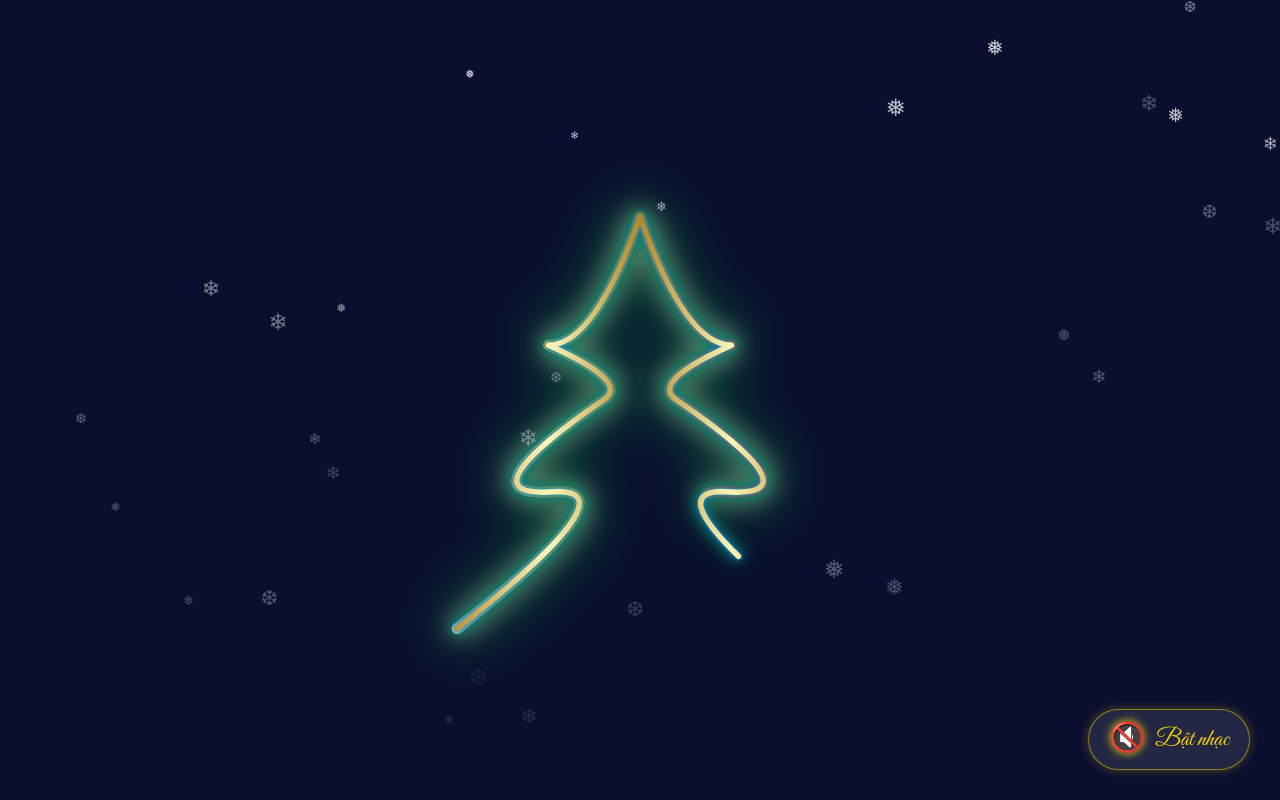
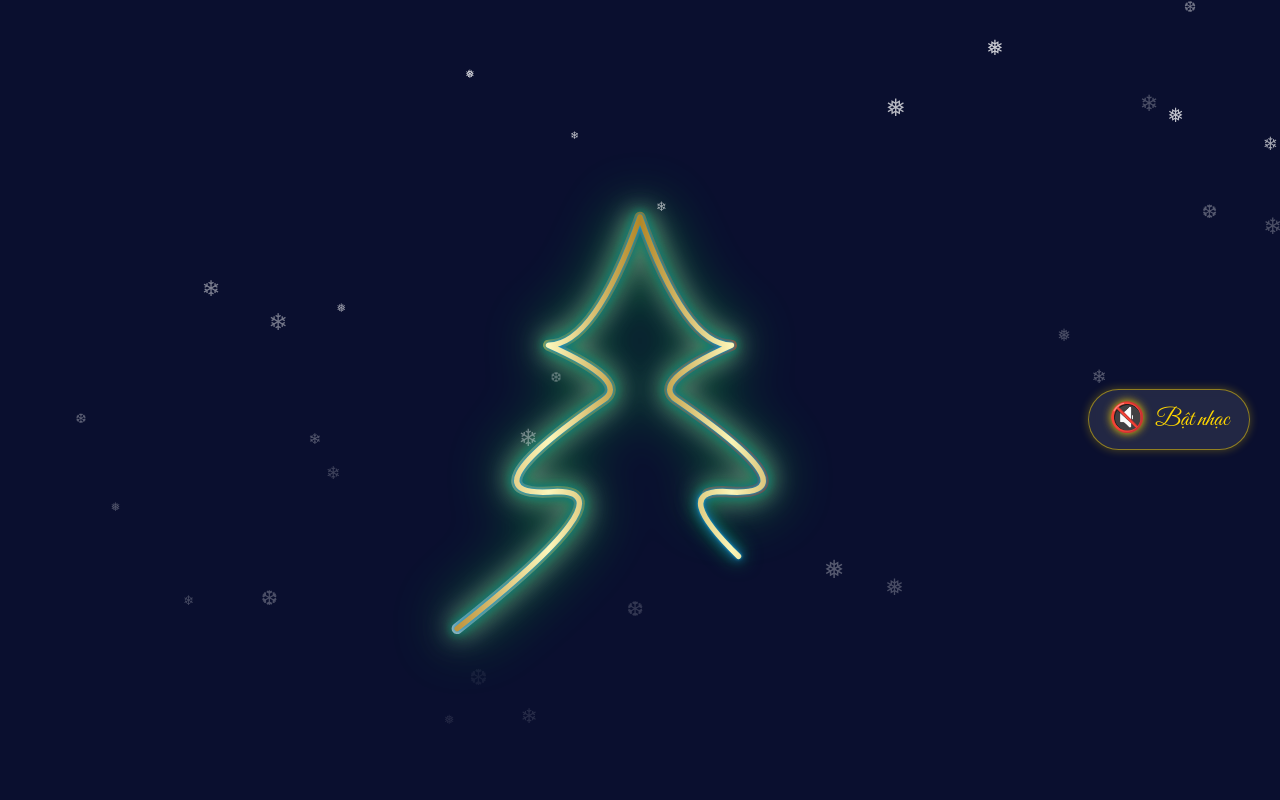
Before and after one commit to ITCrazy357/christmas-tree, a plain HTML site: page index.html in a window 1280 px wide. Drawn offline with Linux system fonts and the light colour scheme.

Commit message:
update button

```diff
--- a/style.css
+++ b/style.css
@@ -250,7 +250,7 @@ svg {
 /* --- NÚT NHẠC GIÁNG SINH (Góc Phải) --- */
 .music-btn {
   position: fixed;
-  bottom: 30px;
+  bottom: 350px;
   right: 30px; /* Nằm bên phải */
   z-index: 100;
 
```
